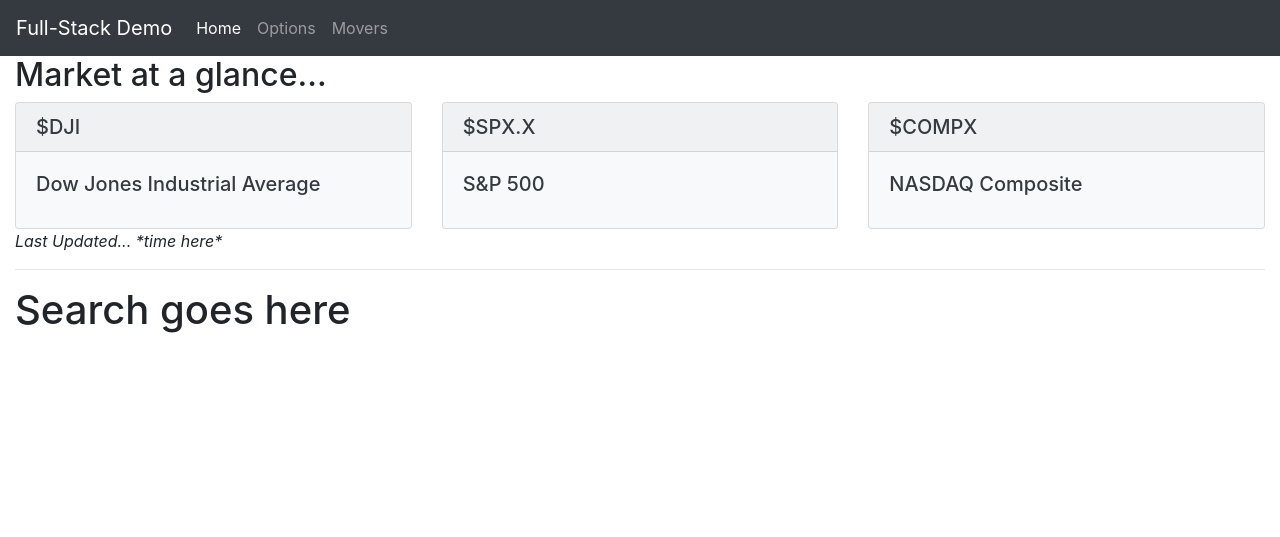
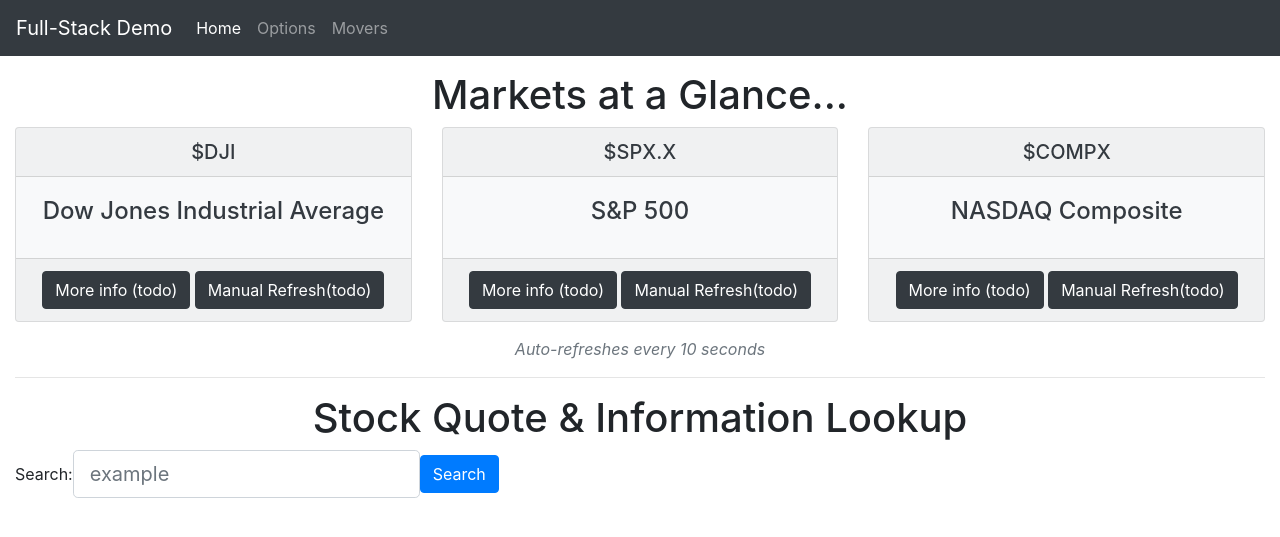
Before and after one commit to jschneider23/FullStackDemo, a Flask app: template frontend/templates/home.html in a window 1280 px wide. Shown: the top 537 px of the page. Run offline with Flask 2, Linux system fonts and the light colour scheme; the template is opened without the code that fills it, so the values that code supplies are empty; some libraries are stand-ins or nearby versions.

Commit message:
Homepage index at a glance card html generation with api data into intended format completed.  Added footer with buttons for potential functionality that will be implemented later.  In addition, began work on search form functionality

```diff
--- a/frontend/templates/base_layout.html
+++ b/frontend/templates/base_layout.html
@@ -7,7 +7,7 @@
     {% block head %} {% endblock %}
 </head>
 <body>
-    <div id="navbar">
+    <div id="navbar" style="padding-bottom: 15px">
         <nav class="navbar navbar-expand-lg navbar-dark bg-dark">
             <a class="navbar-brand" href="/">Full-Stack Demo</a>
             <button class="navbar-toggler" type="button" data-toggle="collapse" data-target="#navbarSupportedContent" aria-controls="navbarSupportedContent" aria-expanded="false" aria-label="Toggle navigation">
--- a/frontend/templates/home.html
+++ b/frontend/templates/home.html
@@ -1,18 +1,27 @@
 {% extends 'base_layout.html' %}
 
 {% block head %}
-
+<script>
+    function test() {
+        document.getElementById("DJI").innerHTML = "test"
+    }
+    //window.onload = test
+</script>
 {% endblock %}
 
 {% block body %}
-<h2>Market at a glance...</h2>
-<div class="row">
+<h1 class="text-center">Markets at a Glance...</h1>
+<div class="row text-center" style="padding-bottom: 15px">
     <div class="col-sm-4">
         <div class="card bg-light text-dark">
             <h5 class="card-header">$DJI</h5>
             <div class="card-body">
-                <h5 class="card-title">Dow Jones Industrial Average</h5>
-                <p class="card-text">{{context.DJI}}</p>
+                <h4 class="card-title">Dow Jones Industrial Average</h4>
+                <p class="card-text" id="DJI">{{context.DJI}}</p>
+            </div>
+            <div class="card-footer">
+                <a href="#" class="btn btn-dark">More info (todo)</a>
+                <a href="#" class="btn btn-dark">Manual Refresh(todo)</a>
             </div>
         </div>
     </div>
@@ -20,8 +29,12 @@
         <div class="card bg-light text-dark">
             <h5 class="card-header">$SPX.X</h5>
             <div class="card-body">
-                <h5 class="card-title">S&P 500</h5>
-                <p class="card-text">{{context.SPXX}}</p>
+                <h4 class="card-title">S&P 500</h4>
+                <p class="card-text" id="SPXX">{{context.SPXX}}</p>
+            </div>
+            <div class="card-footer">
+                <a href="#" class="btn btn-dark">More info (todo)</a>
+                <a href="#" class="btn btn-dark">Manual Refresh(todo)</a>
             </div>
         </div>
     </div>
@@ -29,13 +42,22 @@
         <div class="card bg-light text-dark">
             <h5 class="card-header">$COMPX</h5>
             <div class="card-body">
-                <h5 class="card-title">NASDAQ Composite</h5>
-                <p class="card-text">{{context.COMPX}}</p>
+                <h4 class="card-title">NASDAQ Composite</h4>
+                <p class="card-text" id="COMPX">{{context.COMPX}}</p>
+            </div>
+            <div class="card-footer">
+                <a href="#" class="btn btn-dark">More info (todo)</a>
+                <a href="#" class="btn btn-dark">Manual Refresh(todo)</a>
             </div>
         </div>
     </div>
 </div>
-<i id="test">Last Updated... *time here*</i>
+<p class="text-center text-muted"><i>Auto-refreshes every 10 seconds</i></p>
 <hr>
-<h1>Search goes here</h1>
+<h1 class="text-center">Stock Quote & Information Lookup</h1>
+<form class="form-inline" onsubmit="test()">
+    <label for="search">Search:</label>
+    <input type="text" class="form-control form-control-lg" placeholder="example" id="search">
+    <button type="submit" class="btn btn-primary">Search</button>
+</form>
 {% endblock %}
```
Also changed, not shown: frontend/html_generator.py (+30 -2 lines).
